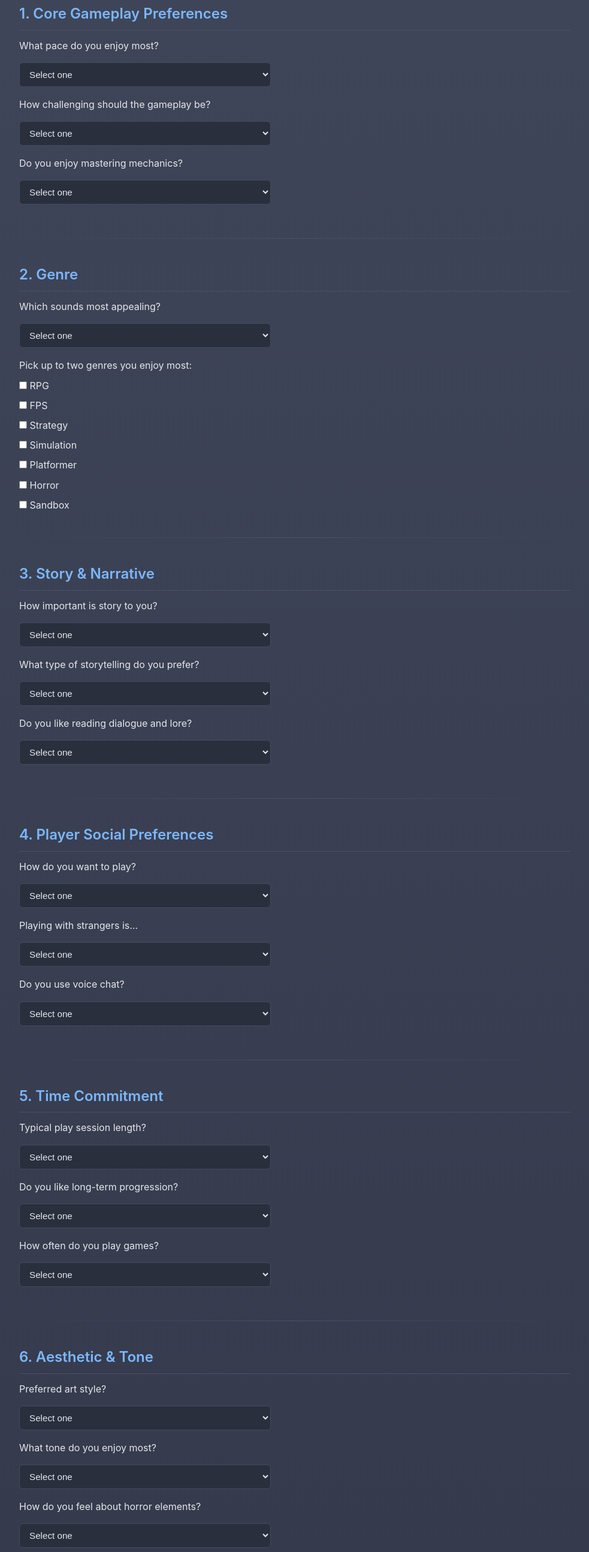
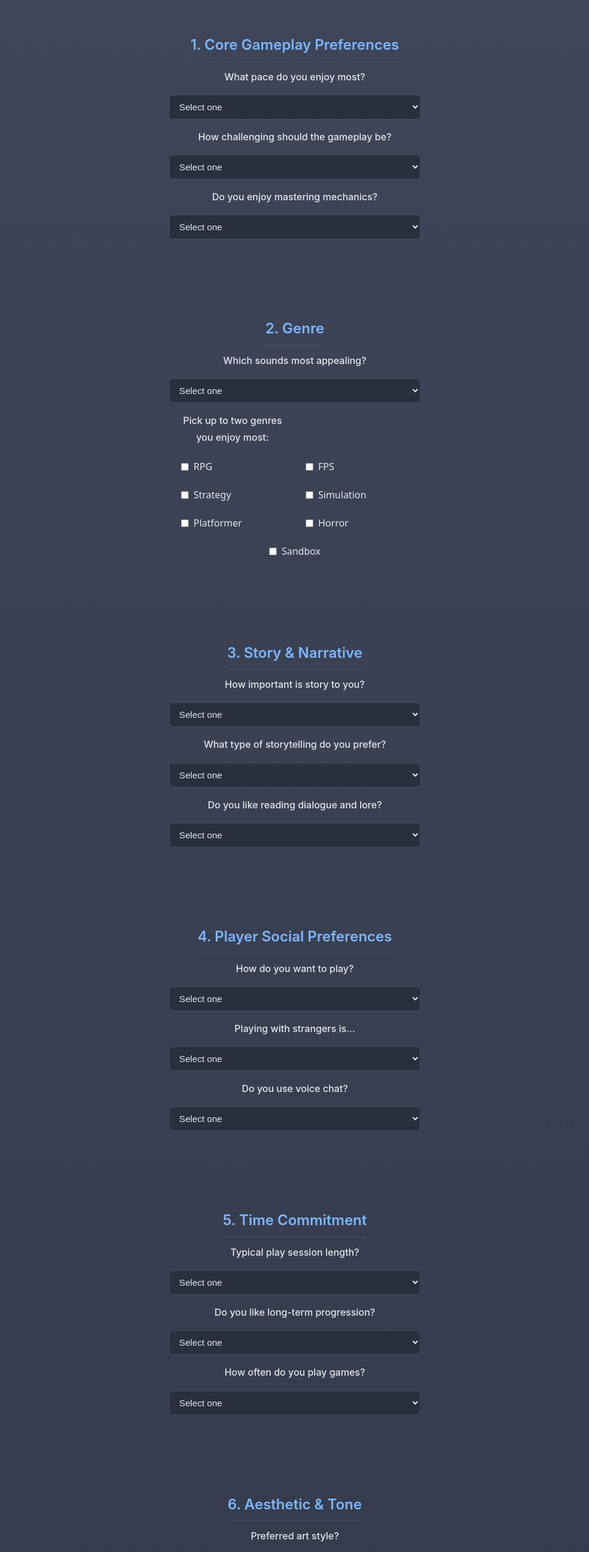
Before and after one commit to Gabriel-Helmus-Student/Webpage, a plain HTML site: page index.html in a window 1280 px wide. Shown: the part 209-2797 px from the top of the page at 60% size, without its empty margins (148-1131 px from the left). Drawn offline with Linux system fonts and the light colour scheme; files whose address does not match are found by name.

Commit message:
Refactor survey layout and styles for improved readability and user experience

```diff
--- a/index.html
+++ b/index.html
@@ -1,5 +1,6 @@
 <!DOCTYPE html>
 <html lang="en">
+
 <head>
     <meta charset="UTF-8">
     <meta name="viewport" content="width=device-width, initial-scale=1.0">
@@ -17,7 +18,7 @@
     <!-- Core Gameplay -->
     <h2>1. Core Gameplay Preferences</h2>
 
-<label for="action_speed" class="question">What pace do you enjoy most?</label>
+    <p class="question">What pace do you enjoy most?</p>
     <select id="action_speed">
         <option value="" disabled selected>Select one</option>
         <option value="slow">Slow and thoughtful</option>
@@ -25,7 +26,7 @@
         <option value="fast">Fast and intense</option>
     </select>
 
-<label for="complexity" class="question">How challenging should the gameplay be?</label>
+    <p class="question">How challenging should the gameplay be?</p>
     <select id="complexity">
         <option value="" disabled selected>Select one</option>
         <option value="easy">Relaxing</option>
@@ -33,7 +34,7 @@
         <option value="hard">Brutally difficult</option>
     </select>
 
-<label for="skill_intensity" class="question">Do you enjoy mastering mechanics?</label>
+    <p class="question">Do you enjoy mastering mechanics?</p>
     <select id="skill_intensity">
         <option value="" disabled selected>Select one</option>
         <option value="low">Not really</option>
@@ -46,7 +47,7 @@
     <!-- Genre -->
     <h2>2. Genre</h2>
 
-<label class="question">Which sounds most appealing?</label>
+    <p class="question">Which sounds most appealing?</p>
     <select id="core_appeal">
         <option value="" disabled selected>Select one</option>
         <option value="explore">Exploring a huge world</option>
@@ -55,7 +56,9 @@
         <option value="story">Following a strong story</option>
     </select>
 
-<label class="question">Pick up to two genres you enjoy most:</label>
+    <div class="checkbox-group">
+        <p class="question">Pick up to two genres you enjoy most:</p>
+        <br>
         <label><input type="checkbox" class="genre" value="RPG"> RPG</label>
         <label><input type="checkbox" class="genre" value="FPS"> FPS</label>
         <label><input type="checkbox" class="genre" value="Strategy"> Strategy</label>
@@ -63,13 +66,14 @@
         <label><input type="checkbox" class="genre" value="Platformer"> Platformer</label>
         <label><input type="checkbox" class="genre" value="Horror"> Horror</label>
         <label><input type="checkbox" class="genre" value="Sandbox"> Sandbox</label>
+    </div>
 
     <hr>
 
     <!-- Story -->
     <h2>3. Story & Narrative</h2>
 
-<label for="story_importance" class="question">How important is story to you?</label>
+    <p class="question">How important is story to you?</p>
     <select id="story_importance">
         <option value="" disabled selected>Select one</option>
         <option value="low">Not important</option>
@@ -77,7 +81,7 @@
         <option value="high">Essential</option>
     </select>
 
-<label for="narrative_style" class="question">What type of storytelling do you prefer?</label>
+    <p class="question">What type of storytelling do you prefer?</p>
     <select id="narrative_style">
         <option value="" disabled selected>Select one</option>
         <option value="linear">Cinematic and linear</option>
@@ -85,7 +89,7 @@
         <option value="environmental">Environmental / minimal</option>
     </select>
 
-<label for="lore" class="question">Do you like reading dialogue and lore?</label>
+    <p class="question">Do you like reading dialogue and lore?</p>
     <select id="lore">
         <option value="" disabled selected>Select one</option>
         <option value="no">No</option>
@@ -98,7 +102,7 @@
     <!-- Social -->
     <h2>4. Player Social Preferences</h2>
 
-<label for="multiplayer_focus" class="question">How do you want to play?</label>
+    <p class="question">How do you want to play?</p>
     <select id="multiplayer_focus">
         <option value="" disabled selected>Select one</option>
         <option value="solo">Solo</option>
@@ -106,7 +110,7 @@
         <option value="competitive">Competitive multiplayer</option>
     </select>
 
-<label for="social_intensity" class="question">Playing with strangers is…</label>
+    <p class="question">Playing with strangers is…</p>
     <select id="social_intensity">
         <option value="" disabled selected>Select one</option>
         <option value="low">Not for me</option>
@@ -114,7 +118,7 @@
         <option value="high">Great</option>
     </select>
 
-<label for="voice_chat" class="question">Do you use voice chat?</label>
+    <p class="question">Do you use voice chat?</p>
     <select id="voice_chat">
         <option value="" disabled selected>Select one</option>
         <option value="never">Never</option>
@@ -127,7 +131,7 @@
     <!-- Time -->
     <h2>5. Time Commitment</h2>
 
-<label for="session_length" class="question">Typical play session length?</label>
+    <p class="question">Typical play session length?</p>
     <select id="session_length">
         <option value="" disabled selected>Select one</option>
         <option value="short">15–30 minutes</option>
@@ -135,7 +139,7 @@
         <option value="long">Long sessions</option>
     </select>
 
-<label for="progression_depth" class="question">Do you like long-term progression?</label>
+    <p class="question">Do you like long-term progression?</p>
     <select id="progression_depth">
         <option value="" disabled selected>Select one</option>
         <option value="low">No</option>
@@ -143,7 +147,7 @@
         <option value="high">Deep progression systems</option>
     </select>
 
-<label for="play_frequency" class="question">How often do you play games?</label>
+    <p class="question">How often do you play games?</p>
     <select id="play_frequency">
         <option value="" disabled selected>Select one</option>
         <option value="rare">Rarely</option>
@@ -156,7 +160,7 @@
     <!-- Aesthetic -->
     <h2>6. Aesthetic & Tone</h2>
 
-<label for="art_style" class="question">Preferred art style?</label>
+    <p class="question">Preferred art style?</p>
     <select id="art_style">
         <option value="" disabled selected>Select one</option>
         <option value="realistic">Realistic</option>
@@ -164,7 +168,7 @@
         <option value="pixel">Pixel / Retro</option>
     </select>
 
-<label for="tone" class="question">What tone do you enjoy most?</label>
+    <p class="question">What tone do you enjoy most?</p>
     <select id="tone">
         <option value="" disabled selected>Select one</option>
         <option value="light">Lighthearted</option>
@@ -172,7 +176,7 @@
         <option value="dark">Dark</option>
     </select>
 
-<label for="horror_tolerance" class="question">How do you feel about horror elements?</label>
+    <p class="question">How do you feel about horror elements?</p>
     <select id="horror_tolerance">
         <option value="" disabled selected>Select one</option>
         <option value="avoid">Avoid them</option>
@@ -185,7 +189,7 @@
     <!-- Motivation -->
     <h2>7. Player Motivation</h2>
 
-<label for="player_motivation" class="question">What keeps you playing a game?</label>
+    <p class="question">What keeps you playing a game?</p>
     <select id="player_motivation">
         <option value="" disabled selected>Select one</option>
         <option value="achievements">Unlocking achievements</option>
@@ -194,7 +198,7 @@
         <option value="creativity">Creativity and freedom</option>
     </select>
 
-<label for="satisfaction" class="question">Which is more satisfying?</label>
+    <p class="question">Which is more satisfying?</p>
     <select id="satisfaction">
         <option value="" disabled selected>Select one</option>
         <option value="winning">Winning</option>
@@ -208,7 +212,7 @@
     <!-- Creativity -->
     <h2>8. Creativity & Freedom</h2>
 
-<label for="creativity_level" class="question">How much freedom do you want?</label>
+    <p class="question">How much freedom do you want?</p>
     <select id="creativity_level">
         <option value="" disabled selected>Select one</option>
         <option value="structured">Very structured</option>
@@ -216,7 +220,7 @@
         <option value="sandbox">Total sandbox</option>
     </select>
 
-<label for="building" class="question">Do you enjoy building or designing things?</label>
+    <p class="question">Do you enjoy building or designing things?</p>
     <select id="building">
         <option value="" disabled selected>Select one</option>
         <option value="no">No</option>
@@ -224,7 +228,7 @@
         <option value="yes">Yes</option>
     </select>
 
-<label for="mods" class="question">Mods and custom content are…</label>
+    <p class="question">Mods and custom content are…</p>
     <select id="mods">
         <option value="" disabled selected>Select one</option>
         <option value="none">Unimportant</option>
@@ -237,7 +241,7 @@
     <!-- Tech -->
     <h2>9. Platform & Hardware</h2>
 
-<label for="platform" class="question">What platform do you play on?</label>
+    <p class="question">What platform do you play on?</p>
     <select id="platform">
         <option value="" disabled selected>Select one</option>
         <option value="pc">PC</option>
@@ -245,7 +249,7 @@
         <option value="mobile">Mobile</option>
     </select>
 
-<label for="hardware_power" class="question">Your system can handle:</label>
+    <p class="question">Your system can handle:</p>
     <select id="hardware_power">
         <option value="" disabled selected>Select one</option>
         <option value="low">Indie games</option>
@@ -256,9 +260,9 @@
     <hr>
 
     <!-- Personality -->
-<h2>10. Personality (Fun & Indirect)</h2>
+    <h2>10. Personality (Fun & Unimpactful)</h2>
 
-<label for="door_choice" class="question">You see a locked door in a game. You:</label>
+    <p class="question">You see a locked door in a game. You:</p>
     <select id="door_choice">
         <option value="" disabled selected>Select one</option>
         <option value="key">Look for the key</option>
@@ -266,7 +270,7 @@
         <option value="glitch">Glitch through it</option>
     </select>
 
-<label for="failure" class="question">Failure makes you:</label>
+    <p class="question">Failure makes you:</p>
     <select id="failure">
         <option value="" disabled selected>Select one</option>
         <option value="quit">Quit</option>
@@ -274,7 +278,7 @@
         <option value="persist">Try until you win</option>
     </select>
 
-<label for="appeal_style" class="question">Which appeals more?</label>
+    <p class="question">Which appeals more?</p>
     <select id="appeal_style">
         <option value="" disabled selected>Select one</option>
         <option value="strategy">Strategy</option>
@@ -284,7 +288,8 @@
 
     <hr>
 
-<button type="button">Save My Preferences</button>
+    <button type="button">Find my Game</button>
 
 </body>
+
 </html>
--- a/styleSheets/styles.css
+++ b/styleSheets/styles.css
@@ -11,13 +11,23 @@ body {
   color: #e6e6eb;
   font-family: "Inter", Arial, Helvetica, sans-serif;
   line-height: 1.7;
+
+  max-width: 960px;
+  margin: 0 auto;
   padding: 32px 20px;
-  max-width: 960px;
-  margin: auto;
+
+  display: flex;
+  flex-direction: column;
+  align-items: center;
 }
 
 /* Headings */
-h1, h2, h3, h4, h5, h6 {
+h1,
+h2,
+h3,
+h4,
+h5,
+h6 {
   font-weight: 600;
   color: #7cb7ff;
   margin-top: 2rem;
@@ -34,17 +44,32 @@ h2 {
   font-size: 1.5rem;
   border-bottom: 1px solid #4a5168;
   padding-bottom: 6px;
+  text-align: center;
 }
 
-h3 { font-size: 1.25rem; }
-h4 { font-size: 1.1rem; }
-h5, h6 { font-size: 1rem; }
+h3 {
+  font-size: 1.25rem;
+  text-align: center;
+}
+
+h4 {
+  font-size: 1.1rem;
+  text-align: center;
+}
+
+h5,
+h6 {
+  font-size: 1rem;
+  text-align: center;
+}
 
 /* Text & Paragraphs */
 p {
   margin-bottom: 1.25em;
   max-width: 75ch;
-  color: #c6c9d6;}
+  text-align: left;
+  color: #c6c9d6;
+}
 
 /* Links */
 a {
@@ -83,7 +108,8 @@ input[type="text"] {
   width: 100%;
   max-width: 420px;
   padding: 10px 12px;
-  margin: 8px 0 16px;
+  display: block;
+  margin: 8px auto 16px;
   background: #2a2f3e;
   color: #e6e6eb;
   border: 1px solid #444b5e;
@@ -104,11 +130,54 @@ button:focus {
   box-shadow: 0 0 0 2px rgba(124, 183, 255, 0.35);
 }
 
-/* Checkbox spacing */
+/* Question Formatting */
+.question {
+  display: block;
+  margin-bottom: 8px;
+  font-weight: 500;
+  color: #e6e6eb;
+  text-align: center;
+}
+
+/* Checkbox Layout & Styling */
+.checkbox-group {
+  display: grid;
+  grid-template-columns: repeat(2, minmax(140px, 1fr));
+  gap: 8px 16px;
+  justify-items: center;
+  width: 100%;
+  max-width: 400px;
+  margin: 0 auto 16px;
+}
+
+/* Individual checkbox label styling */
 label {
-  display: block;
-  margin-bottom: 6px;
+  display: flex;
+  align-items: center;
+  gap: 8px;
+  padding: 6px 10px;
+  border-radius: 6px;
   cursor: pointer;
+  font-family: system-ui, sans-serif;
+  width: 100%;
+  justify-content: flex-start;
+  background-color: transparent;
+  transition: background-color 0.2s ease;
+}
+
+label:hover {
+  background-color: #f3f4f6;
+}
+
+/* Checkbox accent color */
+input[type="checkbox"] {
+  accent-color: #4f46e5;
+}
+
+/* Center the last checkbox in the grid */
+label:last-child {
+  justify-content: center;
+  grid-column: span 2;
 }
 
 /* Buttons */
@@ -117,11 +186,12 @@ button {
   color: #0b1220;
   border: none;
   padding: 12px 28px;
+  display: block;
+  margin: 24px auto 0;
   border-radius: 8px;
   cursor: pointer;
   font-size: 1rem;
   font-weight: 600;
-  margin-top: 16px;
   transition:
     background-color 0.25s ease,
     transform 0.15s ease,
@@ -148,13 +218,4 @@ button:disabled {
 :focus-visible {
   outline: 2px solid #7cb7ff;
   outline-offset: 3px;
-
-  /* Question Formatting */
-  .question {
-  display: block;
-  margin-bottom: 6px;
-  font-weight: 500;
-  color: #e6e6eb;
 }
-
-}
```
Lines whose indentation alone changed are shown as unchanged.
